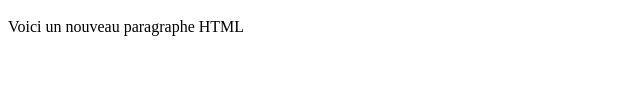
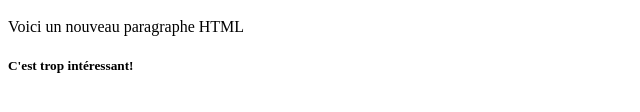
Before and after one commit to jcamsler/testYuliia, a plain HTML site: page index.html in a window 1280 px wide. Shown: the part 178-290 px from the top of the page, without its empty margins (0-640 px from the left). Drawn offline with Linux system fonts and the light colour scheme.

Commit message:
ajout d une 9me ligne

```diff
--- a/index.html
+++ b/index.html
@@ -6,3 +6,4 @@
 <h3> ligne 3</h3>
 <h4>J'espere comme ça!</h4>
 <p>Voici un nouveau paragraphe HTML</p>
+<h5>C'est trop intéressant!</h5>
```
